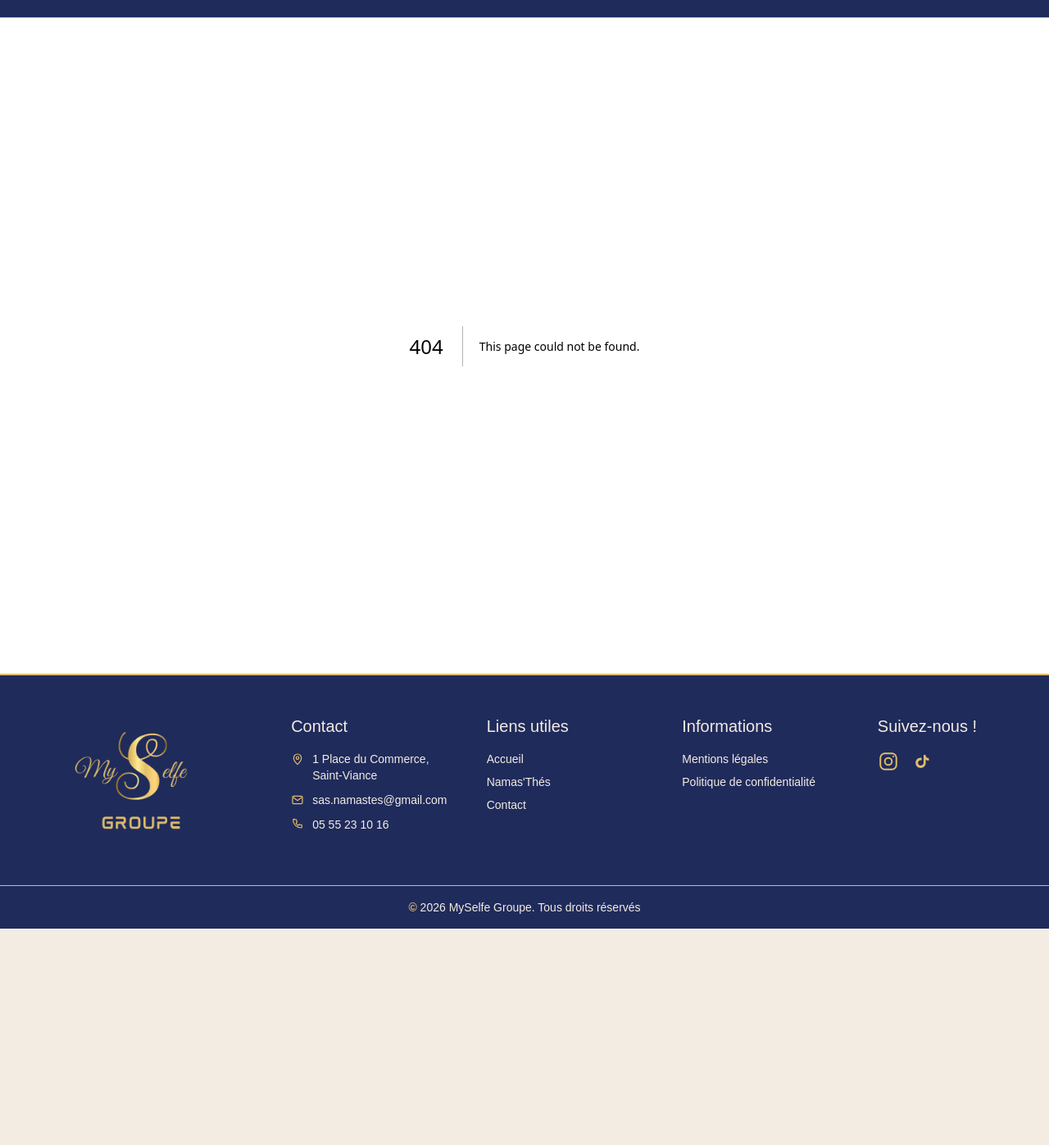
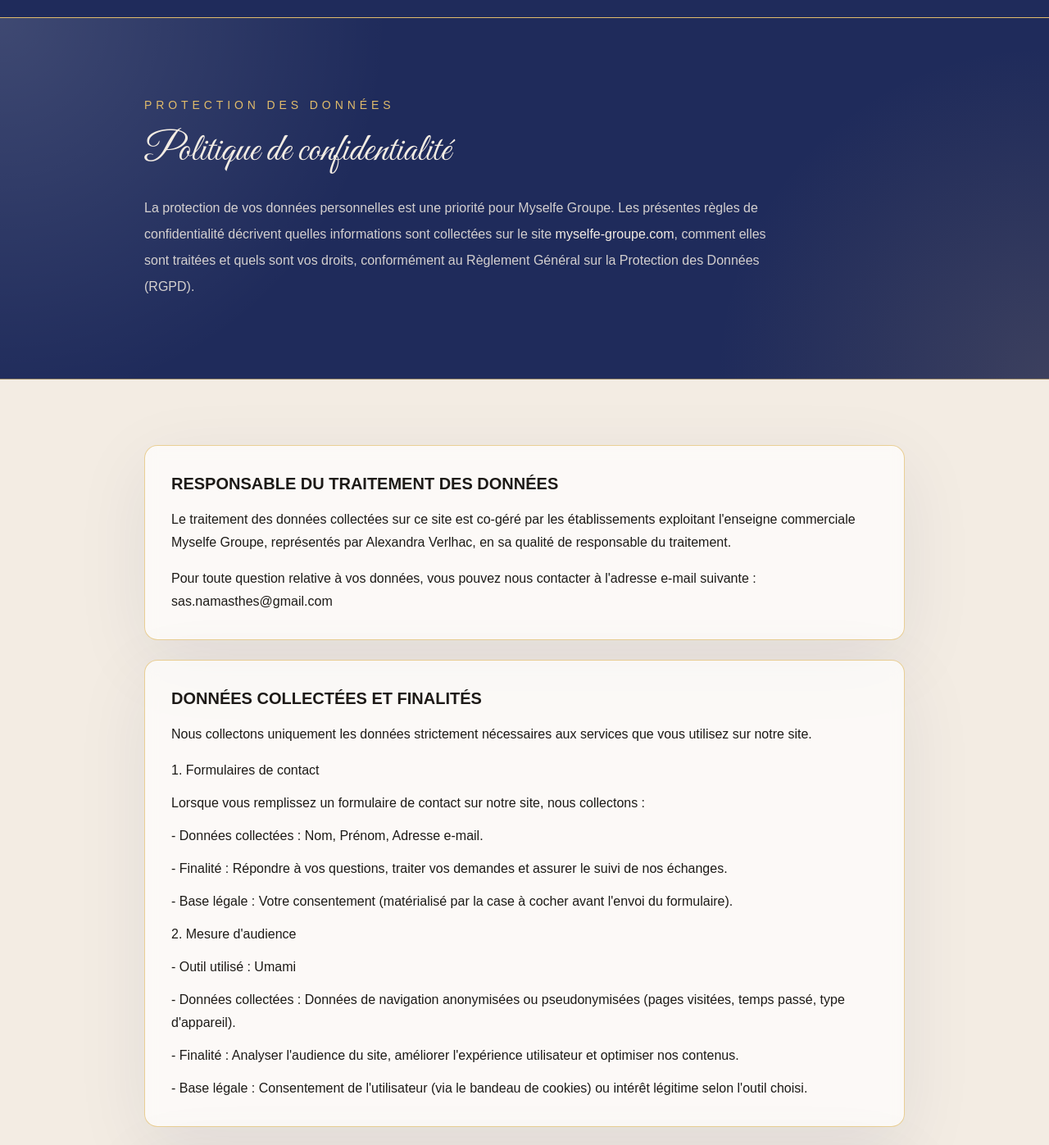
Before and after one commit to Myselfe-Groupe/Myselfe-groupe-website, a Next.js app: page /politique-de-confidentialite in a window 1280 px wide. Before the commit this address had no page. Shown: the part 71-1468 px from the top of the page at 82% size. Before the commit the page ends 1204 px from the top, so only its background shows below. Built offline with nearby package versions, Linux system fonts and the light colour scheme; a web font is replaced by a local one.

Commit message:
Feat : intégration des politiques de confidentialités

```diff
--- a/src/app/mentions-legales/page.tsx
+++ b/src/app/mentions-legales/page.tsx
@@ -77,7 +77,7 @@ export default function MentionsLegalesPage() {
 						Mentions légales
 					</h1>
 					<p className="mt-6 max-w-3xl text-base leading-8 text-background/85 sm:text-base">
-						Conformément aux dispositions de la loi n° 2004-575 du 21 juin 2004 pour la confiance dans l'économie numérique (LCEN), il est porté à la connaissance des utilisateurs du site <a href="https://myselfe-groupe.fr" className="text-background hover:underline">myselfe-groupe.fr</a> les présentes mentions légales.
+						Conformément aux dispositions de la loi n° 2004-575 du 21 juin 2004 pour la confiance dans l'économie numérique (LCEN), il est porté à la connaissance des utilisateurs du site <a href="https://myselfe-groupe.com" className="text-background hover:underline">myselfe-groupe.com</a> les présentes mentions légales.
 					</p>
                     <p className="mt-4 max-w-3xl text-base leading-8 text-background/85 sm:text-base">
                         La connexion et la navigation sur le site par l’utilisateur impliquent acceptation intégrale et sans réserve des présentes mentions légales.
--- /dev/null
+++ b/src/app/politique-de-confidentialite/page.tsx
@@ -0,0 +1,122 @@
+import type { Metadata } from "next";
+
+export const metadata: Metadata = {
+	title: "MySelfe Groupe - Politique de confidentialité",
+	description: "Politique de confidentialité du site MySelfe Groupe.",
+};
+
+const sections = [
+	{
+		title: "Responsable du Traitement des Données",
+		description:
+			"Le traitement des données collectées sur ce site est co-géré par les établissements exploitant l'enseigne commerciale Myselfe Groupe, représentés par Alexandra Verlhac, en sa qualité de responsable du traitement.",
+        items: [
+            "Pour toute question relative à vos données, vous pouvez nous contacter à l'adresse e-mail suivante : sas.namasthes@gmail.com"
+        ],
+	},
+	{
+		title: "Données Collectées et Finalités",
+		description:
+			"Nous collectons uniquement les données strictement nécessaires aux services que vous utilisez sur notre site.",
+        items: [
+            "1. Formulaires de contact",
+            "Lorsque vous remplissez un formulaire de contact sur notre site, nous collectons :",
+            "- Données collectées : Nom, Prénom, Adresse e-mail.",
+            "- Finalité : Répondre à vos questions, traiter vos demandes et assurer le suivi de nos échanges.",
+            "- Base légale : Votre consentement (matérialisé par la case à cocher avant l'envoi du formulaire).",
+            "2. Mesure d'audience",
+            "- Outil utilisé : Umami",
+            "- Données collectées : Données de navigation anonymisées ou pseudonymisées (pages visitées, temps passé, type d'appareil).",
+            "- Finalité : Analyser l'audience du site, améliorer l'expérience utilisateur et optimiser nos contenus.",
+            "- Base légale : Consentement de l'utilisateur (via le bandeau de cookies) ou intérêt légitime selon l'outil choisi.",
+        ],
+    },
+	{
+		title: "Stockage et Sécurité des Données",
+		items: [
+			"Formulaires de contact : Les informations envoyées via nos formulaires ne sont pas stockées dans une base de données sur ce site. Elles sont directement acheminées et conservées sous forme d'e-mail sur la boîte de réception professionnelle sécurisée de Myselfe Groupe.",
+			"Espace Administrateur (Supabase) : L'infrastructure Supabase est exclusivement dédiée à la gestion de l'espace d'administration (Backoffice) du site. Aucune donnée concernant les visiteurs ou les formulaires de contact n'y est enregistrée ou stockée.",
+		],
+	},
+	{
+		title: "Durée de Conservation des Données",
+		items: [
+			"Données des e-mails de contact : Les e-mails reçus via le formulaire sont conservés dans notre messagerie professionnelle pendant une durée maximale de 3 ans à compter de notre dernier échange, sauf si une relation contractuelle (réservation, contrat) nécessite une conservation plus longue.",
+			"Données d'audience (Cookies) : Les données collectées par l'outil de mesure d'audience sont conservées pour une durée maximale de 14 mois.",
+		],
+	},
+	{
+		title: "Destinataires des Données",
+		items: [
+			"Les e-mails générés par le formulaire de contact sont strictement destinés à l'usage interne des équipes de Myselfe Groupe (le Restaurant, la Salle d'Arcade ou les Chambres d'Hôtes selon l'objet de votre message).",
+			"Ces informations ne sont jamais vendues, louées ou partagées avec des tiers à des fins commerciales ou publicitaires.",
+		],
+	},
+	{
+		title: "Sécurité et confidentialité",
+		description:
+			"L'éditeur met en œuvre des mesures techniques et organisationnelles raisonnables pour protéger les données personnelles contre la perte, l'altération, la divulgation ou l'accès non autorisé. L'accès aux données personnelles est réservé aux personnes expressément autorisées.",
+	},
+	{
+		title: "Vos Droits (Conformité RGPD)",
+		items: [
+			"Conformément à la réglementation européenne, vous disposez d'un droit d'accès, de rectification et de suppression des e-mails et données vous concernant.",
+			"Pour exercer ce droit (par exemple, demander la suppression d'un échange d'e-mails passé), envoyez simplement votre demande à l’adresse : sas.namastes@gmail.com. Une réponse vous sera apportée sous 30 jours. Si vous estimez que vos droits ne sont pas respectés, vous pouvez introduire une réclamation auprès de la CNIL (https://www.cnil.fr).",
+		],
+	},
+	{
+		title: "Contact",
+		description:
+			"Pour exercer vos droits ou poser une question relative à la protection des données, vous pouvez contacter l'éditeur du site à l'adresse suivante : sas.namastes@gmail.com.",
+	},
+];
+
+export default function PolitiqueConfidentialitePage() {
+	return (
+		<main className="bg-background text-foreground">
+			<section className="relative overflow-hidden border-b border-border/60 bg-primary text-background">
+				<div className="absolute inset-0 bg-[radial-gradient(circle_at_top_left,rgba(255,255,255,0.14),transparent_35%),radial-gradient(circle_at_bottom_right,rgba(191,158,109,0.18),transparent_30%)]" />
+				<div className="relative mx-auto w-full max-w-5xl px-6 py-20 sm:px-10 lg:px-12 lg:py-24">
+					<p className="text-sm font-medium uppercase tracking-[0.35em] text-border">
+						Protection des données
+					</p>
+					<h1 className="mt-4 font-title text-4xl leading-tight sm:text-5xl">
+						Politique de confidentialité
+					</h1>
+					<p className="mt-6 max-w-3xl text-base leading-8 text-background/85 sm:text-base">
+						La protection de vos données personnelles est une priorité pour Myselfe Groupe. Les présentes règles de confidentialité décrivent quelles informations sont collectées sur le site <a href="https://myselfe-groupe.com" className="text-background hover:underline">myselfe-groupe.com</a>, comment elles sont traitées et quels sont vos droits, conformément au Règlement Général sur la Protection des Données (RGPD).
+					</p>
+				</div>
+			</section>
+
+			<section className="mx-auto w-full max-w-5xl px-6 py-16 sm:px-10 lg:px-12 lg:py-20">
+				<div className="grid gap-6">
+					{sections.map((section) => (
+						<article
+							key={section.title}
+							className="rounded-2xl border border-border/70 bg-white/70 p-6 shadow-[0_24px_90px_rgba(31,43,91,0.08)] backdrop-blur-sm sm:p-8"
+						>
+							<h2 className="font-text uppercase text-xl font-semibold text-foreground">
+								{section.title}
+							</h2>
+							{section.description && (
+								<p className="mt-4 text-sm leading-7 text-foreground sm:text-base">
+									{section.description}
+								</p>
+							)}
+							{section.items && (
+								<ul className="mt-4 space-y-3 text-sm leading-7 text-foreground sm:text-base">
+									{section.items.map((item) => (
+										<li key={item} className="flex gap-3">
+											<span>{item}</span>
+										</li>
+									))}
+								</ul>
+							)}
+						</article>
+					))}
+				</div>
+			</section>
+		</main>
+	);
+}
```
